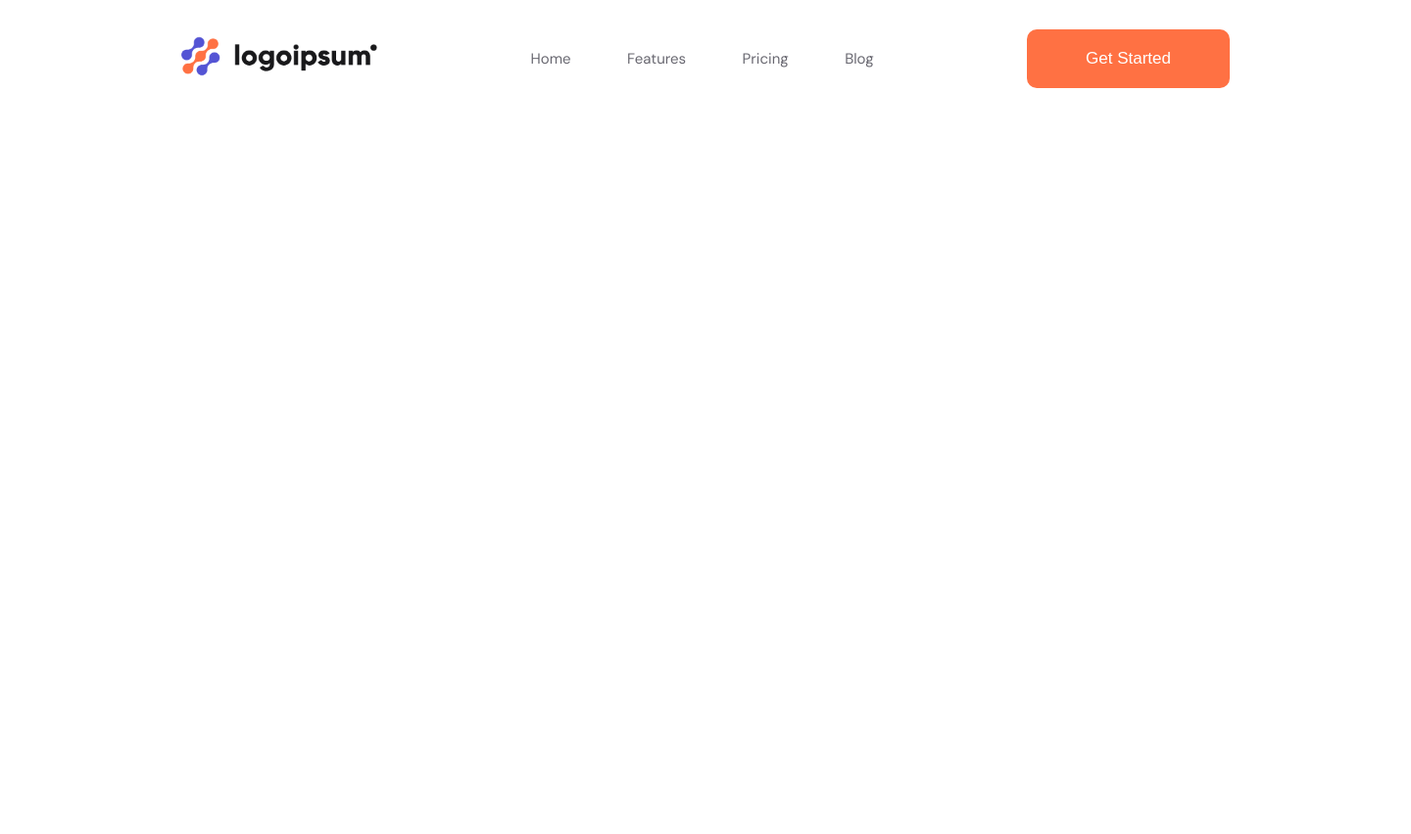
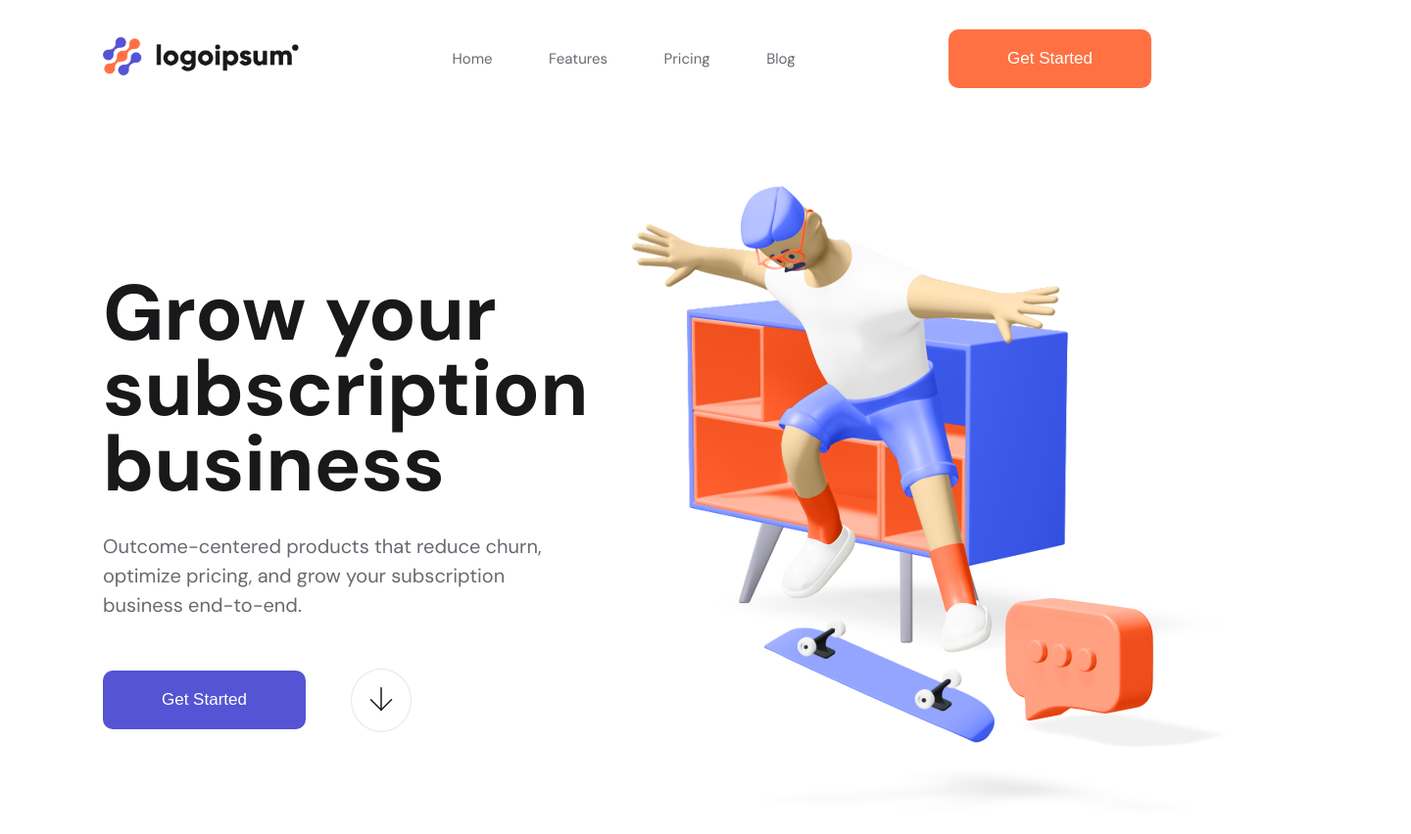
Before and after one commit to Nizrum/saas, a plain HTML site: page index.html in a window 1280 px wide. Shown: the whole page at 98% size, 1440 px wide, since content can reach past the window. Before the commit the page ends 800 px from the top, so only its background shows below. Drawn offline with Linux system fonts and the light colour scheme.

Commit message:
Второй блок
Сверстал второй блок

```diff
--- a/index.html
+++ b/index.html
@@ -12,7 +12,7 @@
 </head>
 <body>
     <div class="wrapper">
-        <div class="header">
+        <header class="header">
             <a href="#" class="header__logo logo">
                 <img src="images/logo.png" alt="logoipsum">
             </a>
@@ -22,8 +22,30 @@
                 <li class="menu__item">Pricing</li>
                 <li class="menu__item">Blog</li>
             </ul>
-            <button class="header__button">Get Started</button>
-        </div>
+            <button class="header__button button">Get Started</button>
+        </header>
+        <section class="main">
+            <div class="main__text">
+                <h1 class="main__title">Grow your subscription business</h1>
+                <div class="main__subtitle">
+                    Outcome-centered products that reduce churn, optimize pricing,
+                    and grow your subscription business end-to-end.
+                </div>
+                <div class="main__buttons">
+                    <button class="main__button button">Get Started</button>
+                    <button class="main__button_download">
+                        <svg width="24" height="24" viewBox="0 0 24 24" fill="none" xmlns="http://www.w3.org/2000/svg">
+                            <path d="M12 0.75V23.25" stroke="#19191B" stroke-width="1.5" stroke-linecap="round" stroke-linejoin="round" />
+                            <path d="M1.5 12.75L12 23.25L22.5 12.75" stroke="#19191B" stroke-width="1.5" stroke-linecap="round"
+                                stroke-linejoin="round" />
+                        </svg>
+                    </button>
+                </div>
+            </div>
+            <div class="main__img">
+                <img src="images/main.png" alt="Main Hero">
+            </div>
+        </section>
     </div>
 </body>
 </html>
--- a/style.sass
+++ b/style.sass
@@ -1,28 +1,33 @@
 *
     margin: 0
     padding: 0
+    box-sizing: border-box
 body
     margin: 0
     padding: 0
     font-family: 'DM Sans', sans-serif;
+    display: flex
+    align-items: center
+    justify-content: center
     // font-family: 'Mulish', sans-serif;
 .wrapper
-    padding: 30px 185px 160px
     width: 1070px
+    padding: 30px 0 160px
 .header
     display: flex
     justify-content: space-between
     align-items: center
-    &__button
-        padding: 20px 60px
-        color: #ffffff
-        border: none
-        border-radius: 10px
-        background-color: #ff7143
-        font-size: 17px
-        &:hover
-            background-color: #e2643b
-            cursor: pointer
+    margin-bottom: 100px
+.button
+    padding: 20px 60px
+    color: #ffffff
+    border: none
+    border-radius: 10px
+    background-color: #ff7143
+    font-size: 17px
+    &:hover
+        background-color: #e2643b
+        cursor: pointer
 .logo
     img
         width: 200px
@@ -35,6 +40,53 @@ body
     font-size: 15px
     &__item
         list-style: none
+        position: relative
         &:hover
             color: #19191b
             cursor: pointer
+            &::after
+                width: 100%
+        &::after
+            content: ""
+            display: block
+            position: absolute
+            bottom: -10px
+            width: 0
+            height: 2px
+            background-color: #5454d4
+            transition: 0.4s
+.main
+    display: flex
+    justify-content: space-between
+    align-items: center
+    &__img
+        width: 610px
+        margin-right: -80px
+    &__text
+        width: 460px
+    &__title
+        font-weight: bold
+        font-size: 80px
+        line-height: 77px
+        margin: 0
+        margin-bottom: 30px
+        color: #19191b
+    &__subtitle
+        font-size: 20px
+        line-height: 30px
+        color: #696871
+        margin-bottom: 50px
+    &__button
+        background-color: #5454d4
+        &:hover
+            background-color: #4646b3
+        &_download
+            padding: 18px
+            border: 1px solid #E7E7E7
+            border-radius: 50%
+            background-color: #ffffff
+    &__buttons
+        width: 315px
+        display: flex
+        align-items: center
+        justify-content: space-between
```
Also changed, not shown: images/main.png (added), style.css.
